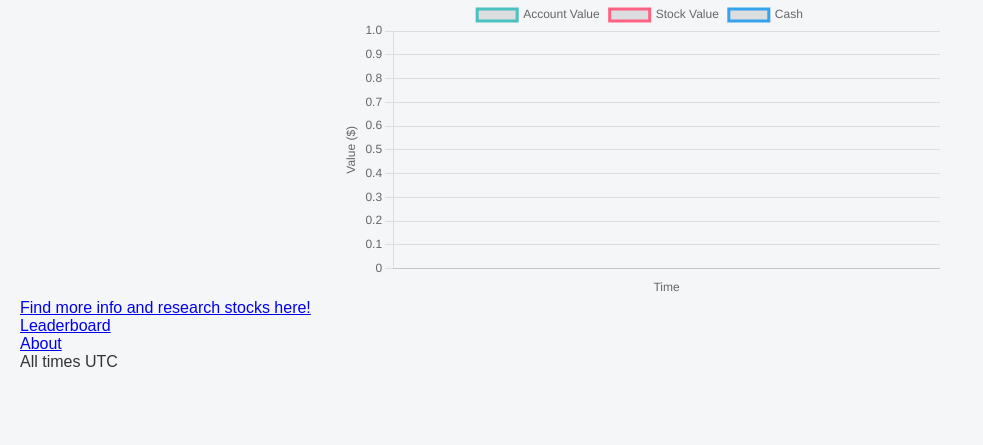
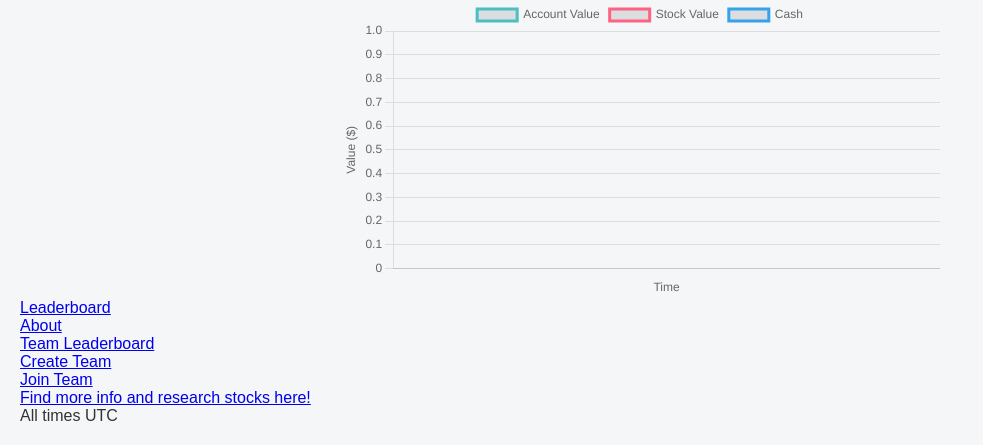
Before and after one commit to tallbeenboy/urban-couscous, a Flask app: page /dashboard in a window 1280 px wide. Shown: the part 478-923 px from the top of the page, without its empty margins (0-983 px from the left). Before the commit the page ends 845 px from the top, so only its background shows below. Run offline with Flask 3, Linux system fonts and the light colour scheme; the visitor is signed in with stand-in values (Sample User, id 1); data that the repository does not hold is empty; parts of the project's set-up code (start-up, migrations or seed data) failed here and were passed over.

Commit message:
Update index.html

```diff
--- a/templates/index.html
+++ b/templates/index.html
@@ -210,11 +210,18 @@ button:hover {
         </div>
         <script src="https://cdn.jsdelivr.net/npm/chart.js"></script>
 
-        <a href="https://www.google.com/finance/">Find more info and research stocks here!</a>
-        <br>
+
         <a href="{{ url_for('leaderboard_page') }}">Leaderboard</a>
         <br>
         <a href="{{ url_for('about') }}">About</a>
+        <br>
+        <a href="{{ url_for('teamleaderboard_page') }}">Team Leaderboard</a>
+        <br>
+        <a href="{{ url_for('createteam_page') }}">Create Team</a>
+        <br>
+        <a href="{{ url_for('jointeam_page') }}">Join Team</a>
+        <br>
+        <a href="https://www.google.com/finance/">Find more info and research stocks here!</a>
         <br>
         All times UTC
 
```
